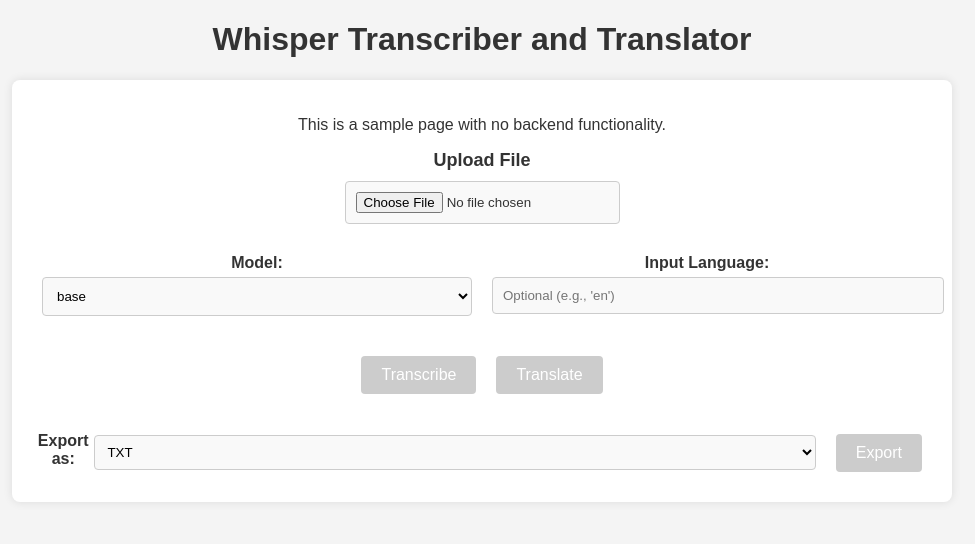
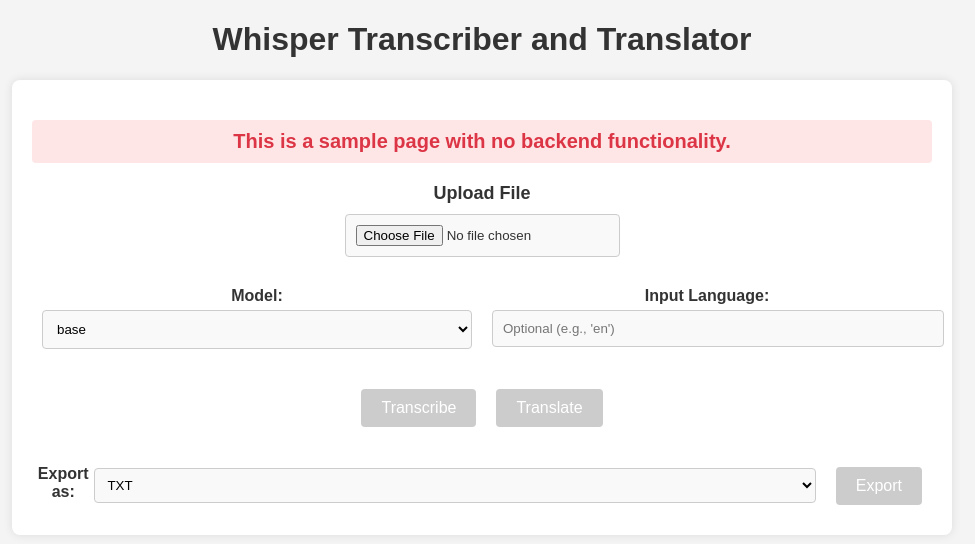
Before and after one commit to NotYuSheng/Transcribe-Translate, a React (Create React App) app in the folder frontend/: page / in a window 1280 px wide. Shown: the top 544 px of the page, without its empty margins (158-1133 px from the left). Built offline with nearby package versions, Linux system fonts and the light colour scheme.

Commit message:
Update Transcriber.css

```diff
--- a/frontend/src/Transcriber.css
+++ b/frontend/src/Transcriber.css
@@ -156,6 +156,16 @@
     border: 1px solid #ccc;
 }
 
+.sample-label {
+    font-size: 20px;
+    font-weight: bold;
+    color: #dc3545;
+    background-color: #ffe6e6;
+    padding: 10px;
+    border-radius: 4px;
+    margin-bottom: 20px;
+}
+
 @media (max-width: 600px) {
     .controls {
         flex-direction: column;
```
